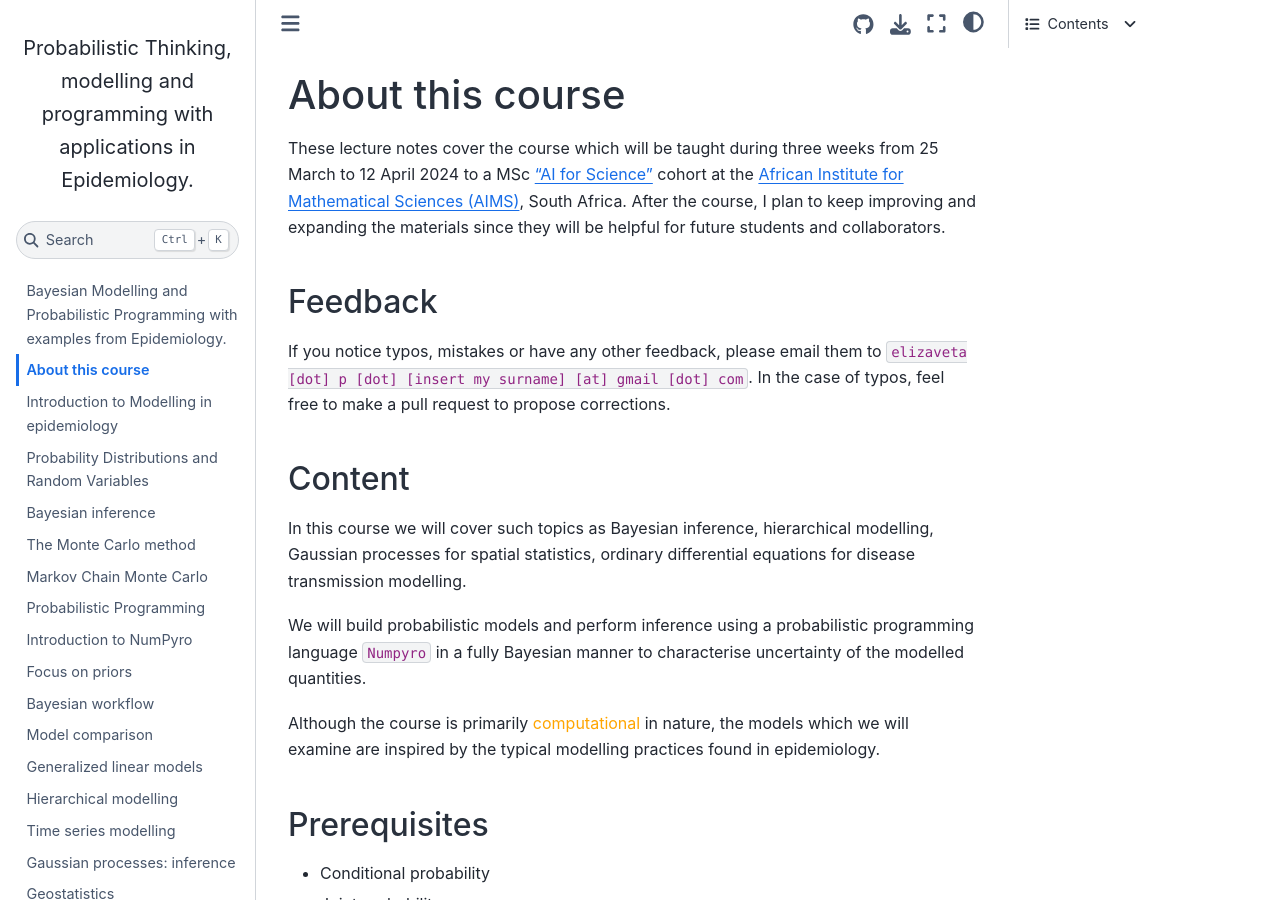
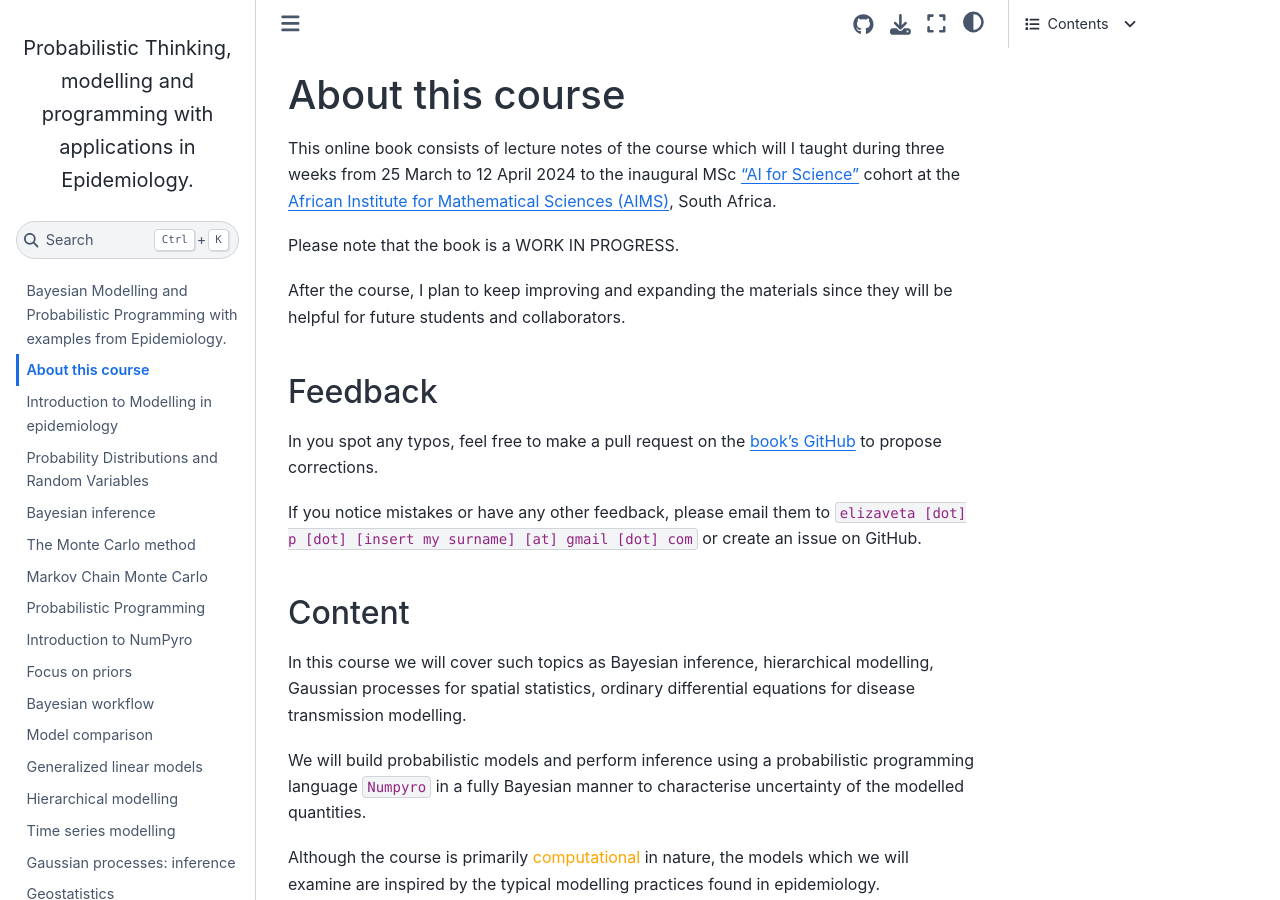
Before and after one commit to elizavetasemenova/prob-epi, a Jupyter Book: the page built from 02_about.md, in a window 1280 px wide and 900 px high. Built offline with Jupyter Book 1.0.4 settings and Sphinx 7.4.7 and the Sphinx Book theme 1.1.4, drawn with Linux system fonts in a browser that asks for light colours; pages that are not in the unit, such as notebooks, are missing from menus.

Commit message:
edit about

```diff
--- a/02_about.md
+++ b/02_about.md
@@ -1,10 +1,16 @@
 # About this course
 
-These lecture notes cover the course which will be taught during three weeks from 25 March to 12 April 2024 to a MSc ["AI for Science"](https://ai.aims.ac.za/) cohort at the [African Institute for Mathematical Sciences (AIMS)](https://aims.ac.za/), South Africa. After the course, I plan to keep improving and expanding the materials since they will be helpful for future students and collaborators.
+This online book consists of lecture notes of the course which will I taught during three weeks from 25 March to 12 April 2024 to the inaugural MSc ["AI for Science"](https://ai.aims.ac.za/) cohort at the [African Institute for Mathematical Sciences (AIMS)](https://aims.ac.za/), South Africa.
+
+Please note that the book is a WORK IN PROGRESS.
+
+After the course, I plan to keep improving and expanding the materials since they will be helpful for future students and collaborators.
 
 ## Feedback
 
-If you notice typos, mistakes or have any other feedback, please email them to `elizaveta [dot] p [dot] [insert my surname] [at] gmail [dot] com`. In the case of typos, feel free to make a pull request to propose corrections.
+In you spot any typos, feel free to make a pull request on the [book's GitHub](https://github.com/elizavetasemenova/prob-epi) to propose corrections.
+
+If you notice mistakes or have any other feedback, please email them to `elizaveta [dot] p [dot] [insert my surname] [at] gmail [dot] com` or create an issue on GitHub.
 
 ## Content
 
```
